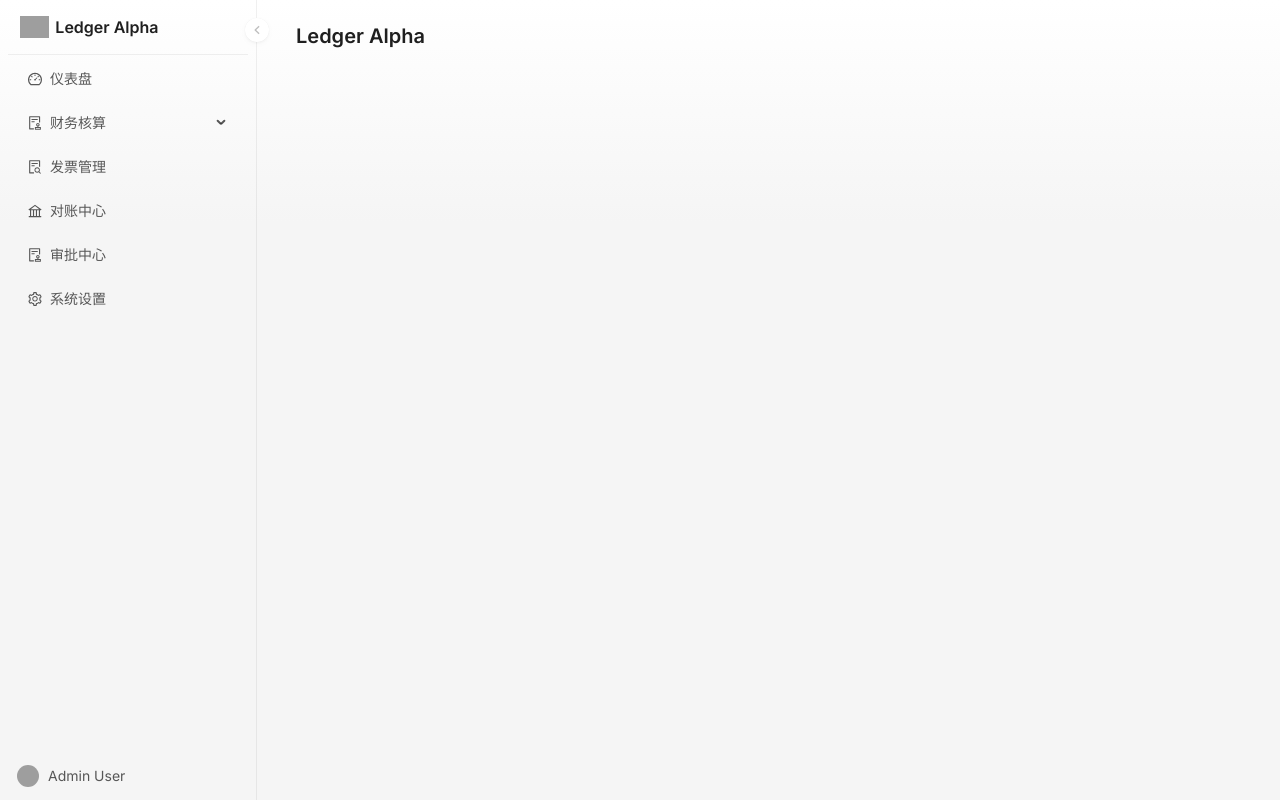
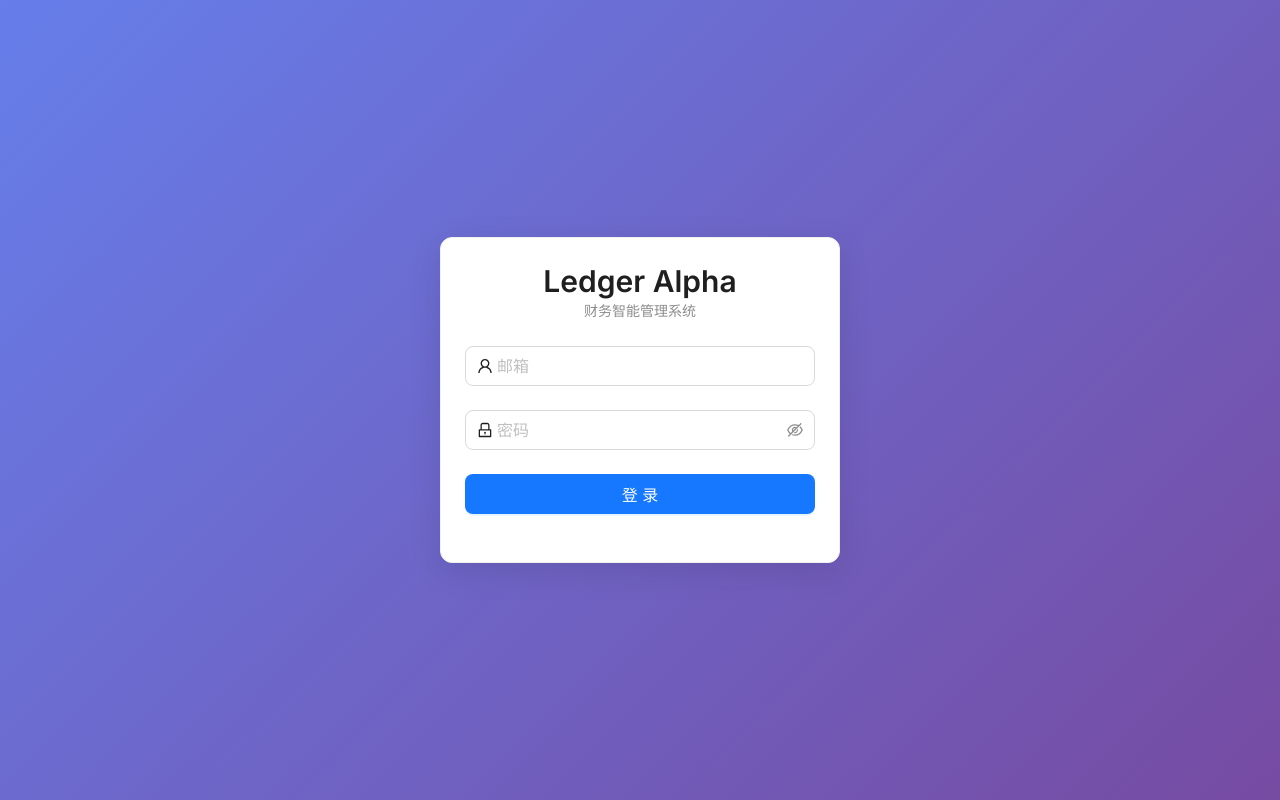
Before and after one commit to 1123786563/myAgent, a React (Vite) app in the folder frontend/: page /login in a window 1280 px wide. Built offline with nearby package versions, Linux system fonts and the light colour scheme; grey boxes are pictures that could not be loaded.

Commit message:
feat(auth): 实现完整的认证系统并优化仪表盘样式
添加认证上下文和登录页面，实现完整的登录/登出功能
修改请求拦截器以正确处理401状态码
重构应用路由以支持认证保护
优化仪表盘UI样式和交互体验

```diff
--- a/frontend/src/App.jsx
+++ b/frontend/src/App.jsx
@@ -1,5 +1,5 @@
-import React, { useState } from 'react';
-import { BrowserRouter, Routes, Route, useLocation, useNavigate } from 'react-router-dom';
+import React, { useState, useEffect } from 'react';
+import { BrowserRouter, Routes, Route, useLocation, useNavigate, Navigate } from 'react-router-dom';
 import { ProLayout, PageContainer } from '@ant-design/pro-components';
 import {
   BankOutlined,
@@ -12,6 +12,8 @@ import {
 import { ConfigProvider, Dropdown } from 'antd';
 import zhCN from 'antd/locale/zh_CN';
 
+import { AuthProvider, useAuth } from './contexts/AuthContext';
+
 // Placeholder pages
 import Reconciliation from './pages/Reconciliation';
 import Workflow from './pages/Workflow';
@@ -21,11 +23,26 @@ import Reports from './pages/accounting/Reports';
 import InvoiceWorkbench from './pages/invoice/InvoiceWorkbench';
 import Dashboard from './pages/dashboard/Dashboard';
 import Settings from './pages/Settings';
+import Login from './pages/Login';
 
-const Layout = ({ children }) => {
+const ProtectedRoute = ({ children }) => {
+  const { isAuthenticated } = useAuth();
+  if (!isAuthenticated()) {
+    return <Navigate to="/login" replace />;
+  }
+  return children;
+};
+
+const LayoutContent = ({ children }) => {
   const location = useLocation();
   const navigate = useNavigate();
+  const { logout } = useAuth();
   const [pathname, setPathname] = useState(location.pathname);
+
+  const handleLogout = () => {
+    logout();
+    navigate('/login');
+  };
 
   return (
     <div
@@ -101,6 +118,7 @@ const Layout = ({ children }) => {
                       key: 'logout',
                       icon: <UserOutlined />,
                       label: '退出登录',
+                      onClick: handleLogout,
                     },
                   ],
                 }}
@@ -132,6 +150,7 @@ const Layout = ({ children }) => {
 
 function App() {
   return (
+    <AuthProvider>
       <ConfigProvider
         locale={zhCN}
         theme={{
@@ -149,7 +168,13 @@ function App() {
         }}
       >
         <BrowserRouter>
-        <Layout>
+          <Routes>
+            <Route path="/login" element={<Login />} />
+            <Route
+              path="/*"
+              element={
+                <ProtectedRoute>
+                  <LayoutContent>
                     <Routes>
                       <Route path="/" element={<Dashboard />} />
                       <Route path="/accounting/chart" element={<AccountChart />} />
@@ -160,9 +185,14 @@ function App() {
                       <Route path="/workflow" element={<Workflow />} />
                       <Route path="/settings" element={<Settings />} />
                     </Routes>
-        </Layout>
+                  </LayoutContent>
+                </ProtectedRoute>
+              }
+            />
+          </Routes>
         </BrowserRouter>
       </ConfigProvider>
+    </AuthProvider>
   );
 }
 
--- /dev/null
+++ b/frontend/src/contexts/AuthContext.jsx
@@ -0,0 +1,88 @@
+import React, { createContext, useContext, useState, useEffect } from 'react';
+import { message } from 'antd';
+import request from '../utils/request';
+
+const AuthContext = createContext(null);
+
+export const useAuth = () => {
+  const context = useContext(AuthContext);
+  if (!context) {
+    throw new Error('useAuth must be used within an AuthProvider');
+  }
+  return context;
+};
+
+export const AuthProvider = ({ children }) => {
+  const [user, setUser] = useState(null);
+  const [token, setToken] = useState(null);
+  const [loading, setLoading] = useState(true);
+
+  useEffect(() => {
+    const storedToken = localStorage.getItem('token');
+    const storedUser = localStorage.getItem('user_info');
+
+    if (storedToken && storedUser) {
+      try {
+        setToken(storedToken);
+        setUser(JSON.parse(storedUser));
+      } catch (error) {
+        console.error('Failed to parse user info:', error);
+        logout();
+      }
+    }
+    setLoading(false);
+  }, []);
+
+  const login = async (email, password) => {
+    try {
+      const response = await request.post('/auth/login', {
+        email,
+        password
+      });
+
+      const { access_token, refresh_token, user: userData } = response;
+
+      localStorage.setItem('token', access_token);
+      localStorage.setItem('refresh_token', refresh_token);
+      localStorage.setItem('user_info', JSON.stringify(userData));
+
+      setToken(access_token);
+      setUser(userData);
+
+      message.success('登录成功');
+      return { success: true };
+    } catch (error) {
+      const errorMessage = error.response?.data?.detail || '登录失败，请检查邮箱和密码';
+      message.error(errorMessage);
+      return { success: false, error: errorMessage };
+    }
+  };
+
+  const logout = () => {
+    localStorage.removeItem('token');
+    localStorage.removeItem('refresh_token');
+    localStorage.removeItem('user_info');
+    setToken(null);
+    setUser(null);
+    message.info('已退出登录');
+  };
+
+  const isAuthenticated = () => {
+    return !!token;
+  };
+
+  const value = {
+    user,
+    token,
+    loading,
+    login,
+    logout,
+    isAuthenticated
+  };
+
+  return (
+    <AuthContext.Provider value={value}>
+      {children}
+    </AuthContext.Provider>
+  );
+};
--- /dev/null
+++ b/frontend/src/pages/Login.jsx
@@ -0,0 +1,95 @@
+import React, { useState } from 'react';
+import { Form, Input, Button, Card, Typography, Space } from 'antd';
+import { UserOutlined, LockOutlined } from '@ant-design/icons';
+import { useNavigate } from 'react-router-dom';
+import { useAuth } from '../contexts/AuthContext';
+
+const { Title, Text } = Typography;
+
+const Login = () => {
+  const [loading, setLoading] = useState(false);
+  const navigate = useNavigate();
+  const { login } = useAuth();
+
+  const onFinish = async (values) => {
+    setLoading(true);
+    const result = await login(values.email, values.password);
+    setLoading(false);
+
+    if (result.success) {
+      navigate('/');
+    }
+  };
+
+  return (
+    <div
+      style={{
+        display: 'flex',
+        justifyContent: 'center',
+        alignItems: 'center',
+        minHeight: '100vh',
+        background: 'linear-gradient(135deg, #667eea 0%, #764ba2 100%)',
+      }}
+    >
+      <Card
+        style={{
+          width: 400,
+          boxShadow: '0 8px 32px rgba(0, 0, 0, 0.1)',
+          borderRadius: 12,
+        }}
+      >
+        <Space direction="vertical" size="large" style={{ width: '100%' }}>
+          <div style={{ textAlign: 'center' }}>
+            <Title level={2} style={{ margin: 0 }}>
+              Ledger Alpha
+            </Title>
+            <Text type="secondary">财务智能管理系统</Text>
+          </div>
+
+          <Form
+            name="login"
+            onFinish={onFinish}
+            autoComplete="off"
+            size="large"
+          >
+            <Form.Item
+              name="email"
+              rules={[
+                { required: true, message: '请输入邮箱' },
+                { type: 'email', message: '请输入有效的邮箱地址' }
+              ]}
+            >
+              <Input
+                prefix={<UserOutlined />}
+                placeholder="邮箱"
+              />
+            </Form.Item>
+
+            <Form.Item
+              name="password"
+              rules={[{ required: true, message: '请输入密码' }]}
+            >
+              <Input.Password
+                prefix={<LockOutlined />}
+                placeholder="密码"
+              />
+            </Form.Item>
+
+            <Form.Item>
+              <Button
+                type="primary"
+                htmlType="submit"
+                loading={loading}
+                block
+              >
+                登录
+              </Button>
+            </Form.Item>
+          </Form>
+        </Space>
+      </Card>
+    </div>
+  );
+};
+
+export default Login;
--- a/frontend/src/pages/dashboard/Dashboard.jsx
+++ b/frontend/src/pages/dashboard/Dashboard.jsx
@@ -74,63 +74,112 @@ const Dashboard = () => {
         duration: 1000,
       },
     },
-    point: {
-      size: 5,
-      shape: 'diamond',
-    },
-    label: {
+    color: ['#1890ff', '#52c41a'],
+    area: {
       style: {
-        fill: '#aaa',
+        fill: 'l(270) 0:#ffffff 0.5:#1890ff 1:#1890ff',
+        fillOpacity: 0.1,
       },
     },
+    legend: {
+      position: 'top-right',
+    },
+    point: {
+      size: 4,
+      shape: 'circle',
+      style: {
+        fill: '#fff',
+        stroke: '#1890ff',
+        lineWidth: 2,
+      },
+    },
+    tooltip: {
+      showMarkers: true,
+    },
+    interactions: [{ type: 'element-active' }],
+  };
+
+  const cardStyle = {
+    borderRadius: '8px',
+    boxShadow: '0 2px 8px rgba(0,0,0,0.05)',
+    transition: 'all 0.3s cubic-bezier(0.645, 0.045, 0.355, 1)',
+    cursor: 'pointer',
   };
 
   return (
-    <PageContainer title="财务智能看板">
-      <Row gutter={16}>
+    <PageContainer
+      title="财务智能看板"
+      content="基于 AI 洞察的实时财务健康监控与自动化建议"
+    >
+      <Row gutter={[24, 24]}>
         <Col span={18}>
-          <StatisticCard.Group direction="row">
+          <StatisticCard.Group direction="row" gutter={16}>
             <StatisticCard
               statistic={{
                 title: '账户总余额',
                 value: data.metrics.balance,
                 precision: 2,
                 suffix: 'CNY',
-                icon: <AccountBookOutlined style={{ color: '#1890ff', fontSize: '32px' }} />,
+                icon: (
+                  <div style={{ background: '#e6f7ff', padding: '8px', borderRadius: '50%', display: 'flex' }}>
+                    <AccountBookOutlined style={{ color: '#1890ff', fontSize: '24px' }} />
+                  </div>
+                ),
               }}
+              hoverable
+              style={cardStyle}
             />
-            <Divider type="vertical" />
             <StatisticCard
               statistic={{
                 title: '待过账凭证',
                 value: data.metrics.pending_vouchers,
-                icon: <TransactionOutlined style={{ color: '#faad14', fontSize: '32px' }} />,
+                icon: (
+                  <div style={{ background: '#fff7e6', padding: '8px', borderRadius: '50%', display: 'flex' }}>
+                    <TransactionOutlined style={{ color: '#faad14', fontSize: '24px' }} />
+                  </div>
+                ),
               }}
+              hoverable
+              style={cardStyle}
             />
-            <Divider type="vertical" />
             <StatisticCard
               statistic={{
                 title: '已勾稽发票',
                 value: data.metrics.matched_invoices,
-                icon: <SafetyOutlined style={{ color: '#52c41a', fontSize: '32px' }} />,
+                icon: (
+                  <div style={{ background: '#f6ffed', padding: '8px', borderRadius: '50%', display: 'flex' }}>
+                    <SafetyOutlined style={{ color: '#52c41a', fontSize: '24px' }} />
+                  </div>
+                ),
               }}
+              hoverable
+              style={cardStyle}
             />
-            <Divider type="vertical" />
             <StatisticCard
               statistic={{
                 title: '合规健康分',
                 value: data.metrics.health_score,
                 suffix: '/ 100',
-                icon: <LineChartOutlined style={{ color: '#722ed1', fontSize: '32px' }} />,
+                icon: (
+                  <div style={{ background: '#f9f0ff', padding: '8px', borderRadius: '50%', display: 'flex' }}>
+                    <LineChartOutlined style={{ color: '#722ed1', fontSize: '24px' }} />
+                  </div>
+                ),
               }}
+              hoverable
+              style={cardStyle}
             />
           </StatisticCard.Group>
 
-          <Card title="收支趋势 (最近 14 天)" style={{ marginTop: 24, height: 400 }}>
+          <Card
+            title="收支趋势 (最近 14 天)"
+            style={{ ...cardStyle, marginTop: 24 }}
+            bodyStyle={{ padding: '24px' }}
+          >
              {chartData.length > 0 ? (
                <Line {...chartConfig} style={{ height: 320 }} />
              ) : (
-               <div style={{ textAlign: 'center', paddingTop: 100, color: '#999' }}>
+               <div style={{ textAlign: 'center', padding: '100px 0', color: '#bfbfbf' }}>
                  暂无趋势数据，等待交易产生...
                </div>
              )}
@@ -141,13 +190,15 @@ const Dashboard = () => {
           <Card
             title={
               <Space>
-                <Badge dot color="blue" />
-                <span>智能助理洞察</span>
+                <Badge status="processing" color="#1890ff" />
+                <span style={{ fontWeight: 600 }}>智能助理洞察</span>
               </Space>
             }
-            bodyStyle={{ padding: '12px' }}
+            bodyStyle={{ padding: '16px' }}
+            style={cardStyle}
           >
-            {data.actions.map(action => (
+            {data.actions.length > 0 ? (
+              data.actions.map(action => (
                 <ActionCard
                   key={action.id}
                   title={action.title}
@@ -156,7 +207,12 @@ const Dashboard = () => {
                   date={action.date}
                   onAction={() => message.info('正在导航至相关业务模块...')}
                 />
-            ))}
+              ))
+            ) : (
+              <div style={{ textAlign: 'center', color: '#bfbfbf', padding: '20px 0' }}>
+                目前没有需要处理的建议
+              </div>
+            )}
           </Card>
         </Col>
       </Row>
--- a/frontend/src/utils/request.js
+++ b/frontend/src/utils/request.js
@@ -44,7 +44,10 @@ request.interceptors.response.use(
       switch (status) {
         case 401:
           message.error('登录已过期，请重新登录');
-          // window.location.href = '/login';
+          localStorage.removeItem('token');
+          localStorage.removeItem('refresh_token');
+          localStorage.removeItem('user_info');
+          window.location.href = '/login';
           break;
         case 403:
           notification.error({
```
Lines whose indentation alone changed are shown as unchanged.
